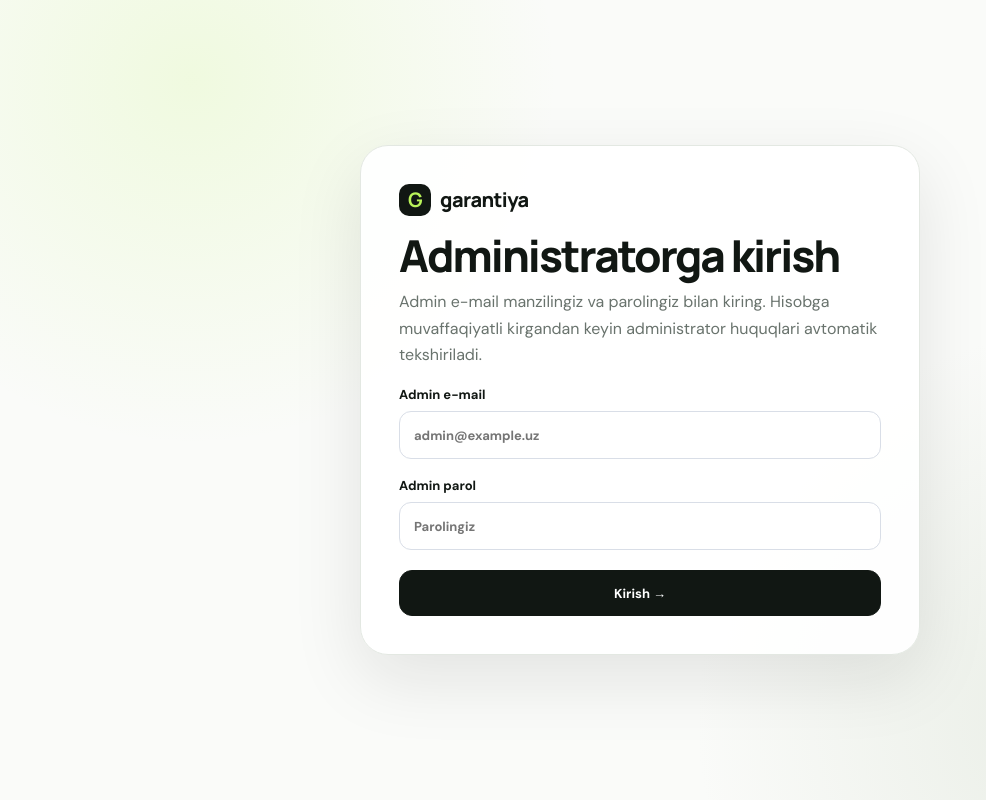
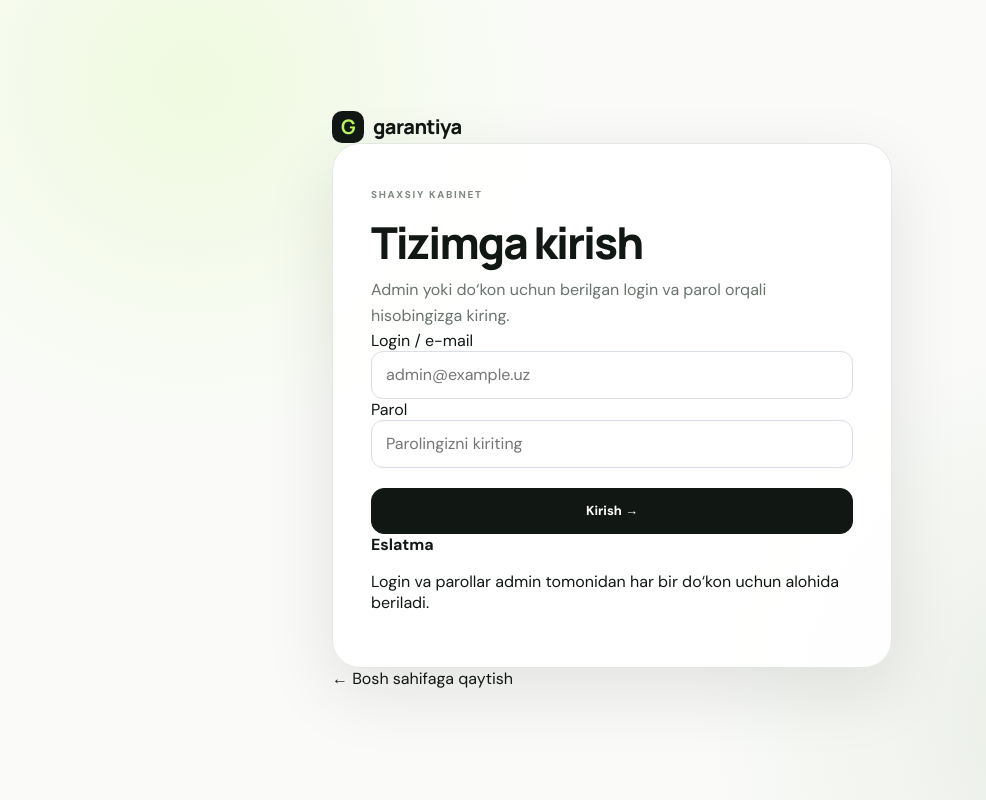
Before and after one commit to Fentoph-Company/garantiya, a Next.js app: page /login in a window 1280 px wide. Shown: the whole page, without its empty margins (0-986 px from the left). Built offline with nearby package versions, Linux system fonts and the light colour scheme; no server answers.

Commit message:
ui: add visible shared login page with shop credentials note

```diff
--- a/app/login/page.tsx
+++ b/app/login/page.tsx
@@ -25,7 +25,7 @@ export default function Login() {
       const data = await response.json();
 
       if (!response.ok) {
-        setError(data.error || "Kirish amalga oshmadi.");
+        setError(data.error || "Login yoki parol noto‘g‘ri.");
         return;
       }
 
@@ -44,20 +44,22 @@ export default function Login() {
 
   return (
     <main className="auth-page">
-      <form onSubmit={submit} className="auth-card">
-        <a className="brand" href="/">
+      <div className="auth-shell">
+        <a className="brand auth-brand" href="/">
           <b>G</b>garantiya
         </a>
 
-        <h1>Administratorga kirish</h1>
+        <form onSubmit={submit} className="auth-card login-card">
+          <div className="eyebrow">SHAXSIY KABINET</div>
+          <h1>Tizimga kirish</h1>
           <p>
-          Admin e-mail manzilingiz va parolingiz bilan kiring. Hisobga
-          muvaffaqiyatli kirgandan keyin administrator huquqlari avtomatik
-          tekshiriladi.
+            Admin yoki do‘kon uchun berilgan login va parol orqali
+            hisobingizga kiring.
           </p>
 
+          <div className="login-fields">
             <label>
-          Admin e-mail
+              <span>Login / e-mail</span>
               <input
                 type="email"
                 required
@@ -69,7 +71,7 @@ export default function Login() {
             </label>
 
             <label>
-          Admin parol
+              <span>Parol</span>
               <input
                 type="password"
                 required
@@ -77,16 +79,28 @@ export default function Login() {
                 autoComplete="current-password"
                 value={password}
                 onChange={(e) => setPassword(e.target.value)}
-            placeholder="Parolingiz"
+                placeholder="Parolingizni kiriting"
               />
             </label>
+          </div>
 
           {error && <div className="error-box">{error}</div>}
 
-        <button className="btn dark" type="submit" disabled={loading}>
+          <button className="btn dark login-submit" type="submit" disabled={loading}>
             {loading ? "Tekshirilmoqda..." : "Kirish →"}
           </button>
+
+          <div className="login-note">
+            <strong>Eslatma</strong>
+            <p>
+              Login va parollar admin tomonidan har bir do‘kon uchun alohida
+              beriladi.
+            </p>
+          </div>
         </form>
+
+        <a className="back-home" href="/">← Bosh sahifaga qaytish</a>
+      </div>
     </main>
   );
 }
```
Lines whose indentation alone changed are shown as unchanged.
